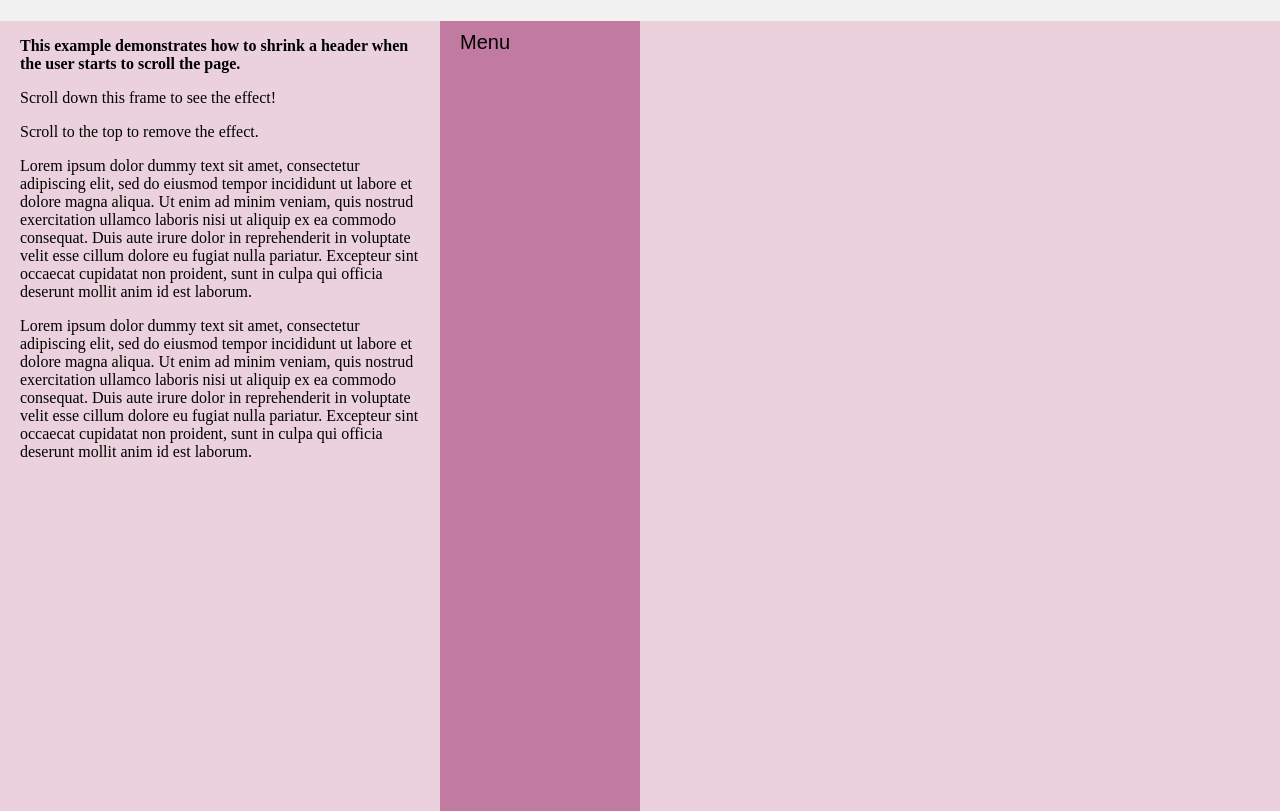
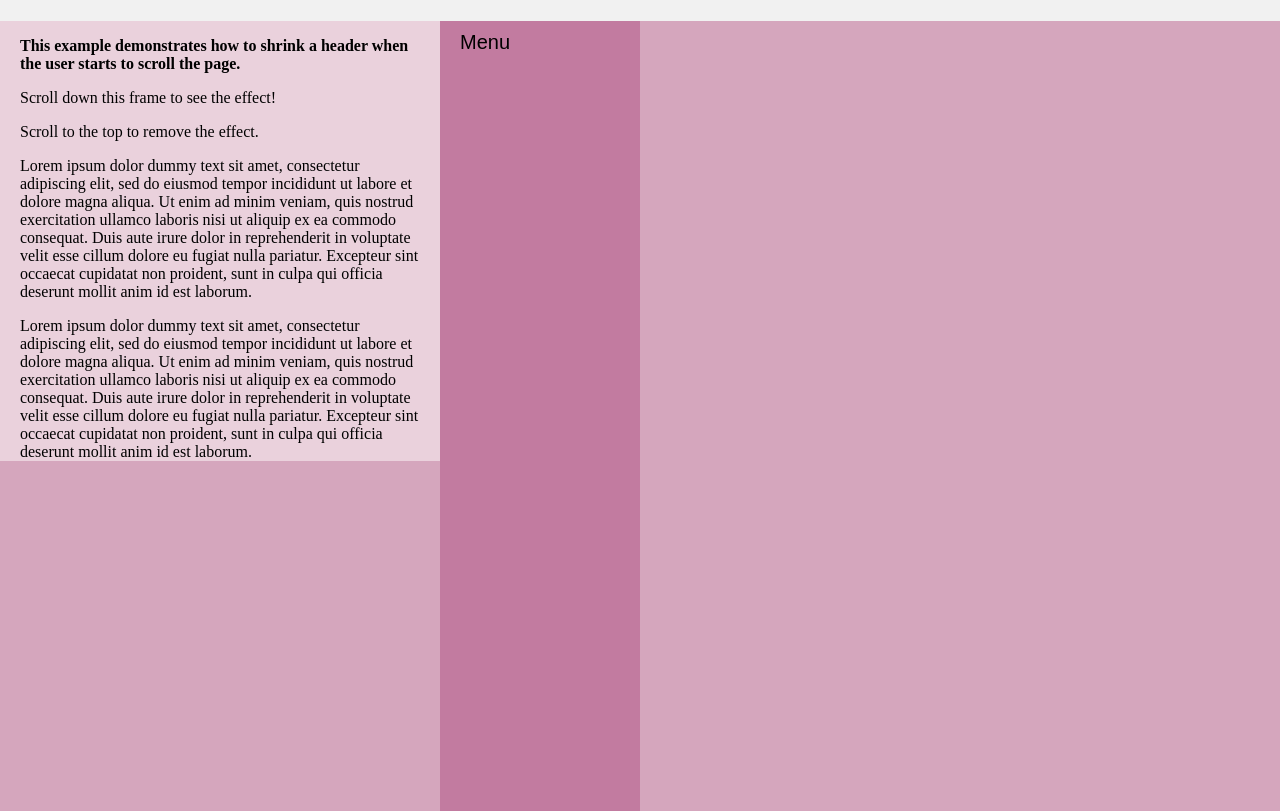
Before and after one commit to sanskritea/luftmenschladies, a plain HTML site: page index.html in a window 1280 px wide. Shown: the part 79-890 px from the top of the page. Drawn offline with Linux system fonts and the light colour scheme.

Commit message:
Update index.html

```diff
--- a/index.html
+++ b/index.html
@@ -12,7 +12,7 @@
 <style>
 body {
   margin: 0;
-  background-color: #ead1dc;
+  background-color: #d5a6bd;
   font-family: "Gabriola";
   color: black;
 }
```
